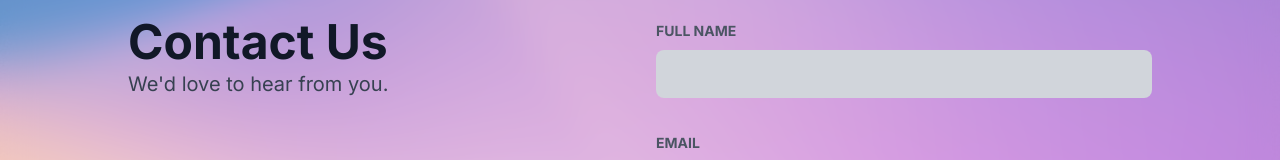
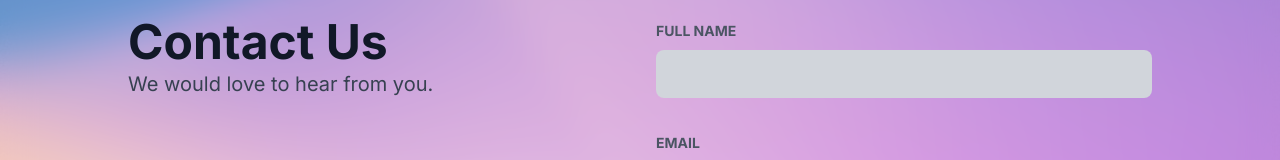
Before and after one commit to iGauravSingh/webcoswebsite, a Next.js app: page /contact in a window 1280 px wide. Shown: the part 140-300 px from the top of the page. Built offline with nearby package versions, Linux system fonts and the light colour scheme.

Commit message:
removed apos error from contact page

```diff
--- a/app/contact/page.tsx
+++ b/app/contact/page.tsx
@@ -14,7 +14,7 @@ const page = () => {
                 Contact Us
               </h2>
               <p className="mt-1 text-xl text-gray-700 text-semibold">
-                We'd love to hear from you.
+                We would love to hear from you.
               </p>
             </div>
             <div className="mt-8 text-center"></div>
```
